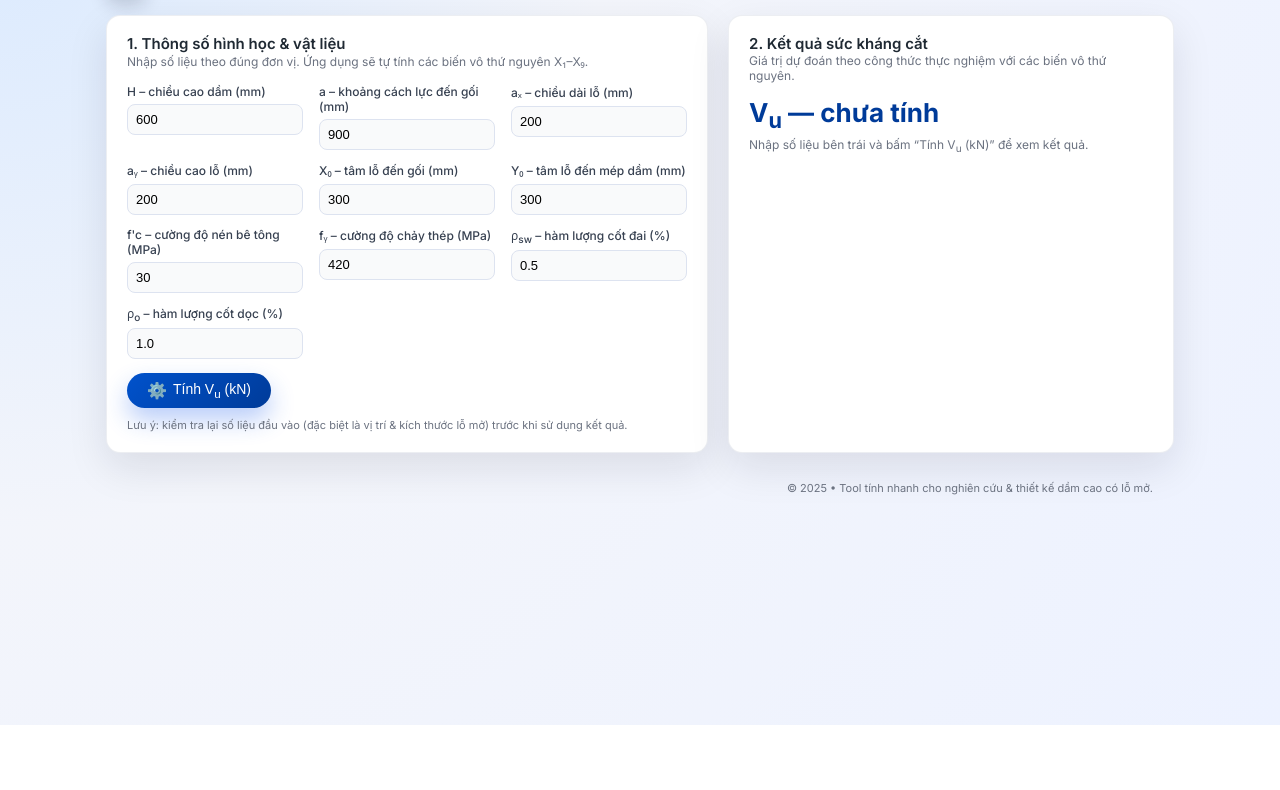
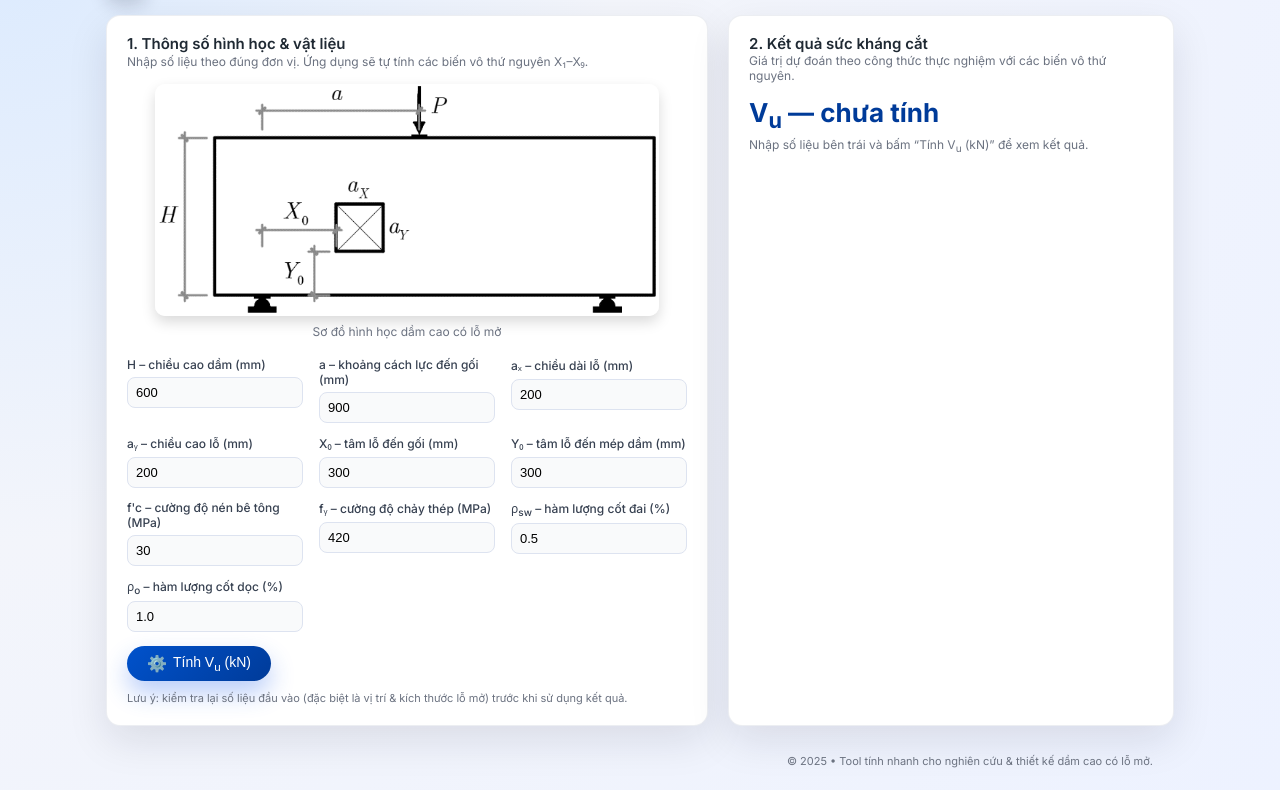
Before and after one commit to Nguyen-Quang-Si/deep-beam-with-opening, a plain HTML site: page index.html in a window 1280 px wide. Shown: the part 75-865 px from the top of the page. Before the commit the page ends 800 px from the top, so only its background shows below. Drawn offline with Linux system fonts and the light colour scheme.

Commit message:
Update index.html

```diff
--- a/index.html
+++ b/index.html
@@ -289,7 +289,14 @@
             <div class="card-sub">Nhập số liệu theo đúng đơn vị. Ứng dụng sẽ tự tính các biến vô thứ nguyên X₁–X₉.</div>
           </div>
         </div>
-
+   <!-- BEAM DIAGRAM -->
+    <div style="text-align:center; margin-bottom: 18px;">
+      <img src="beam.png" alt="Beam diagram"
+           style="max-width: 90%; border-radius: 10px; box-shadow: 0 6px 14px rgba(0,0,0,0.15);">
+      <div style="font-size: 12px; color: #6b7280; margin-top: 4px;">
+        Sơ đồ hình học dầm cao có lỗ mở
+      </div>
+    </div>
         <div class="grid">
           <div class="field">
             <label for="H">H – chiều cao dầm (mm)</label>
```
